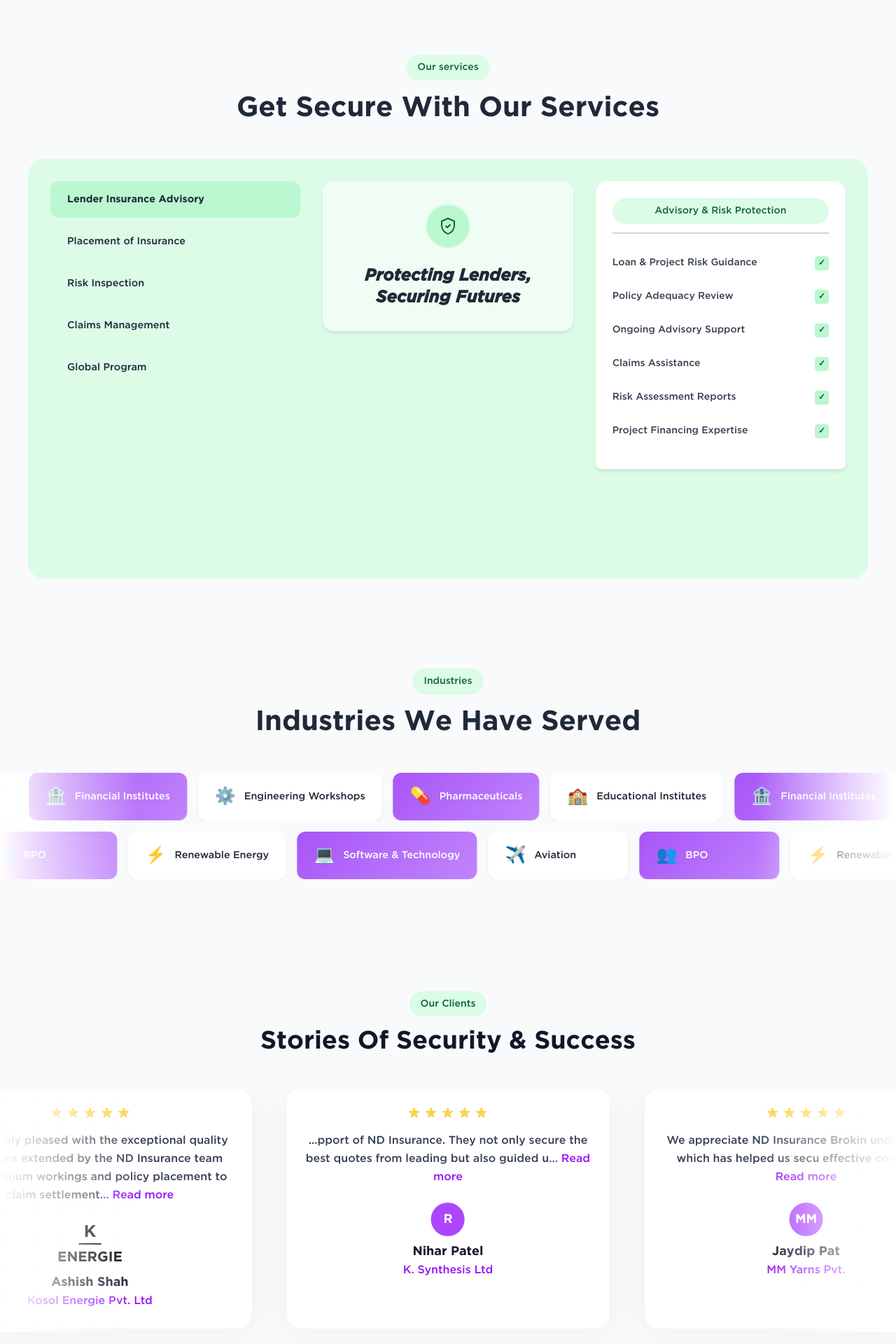
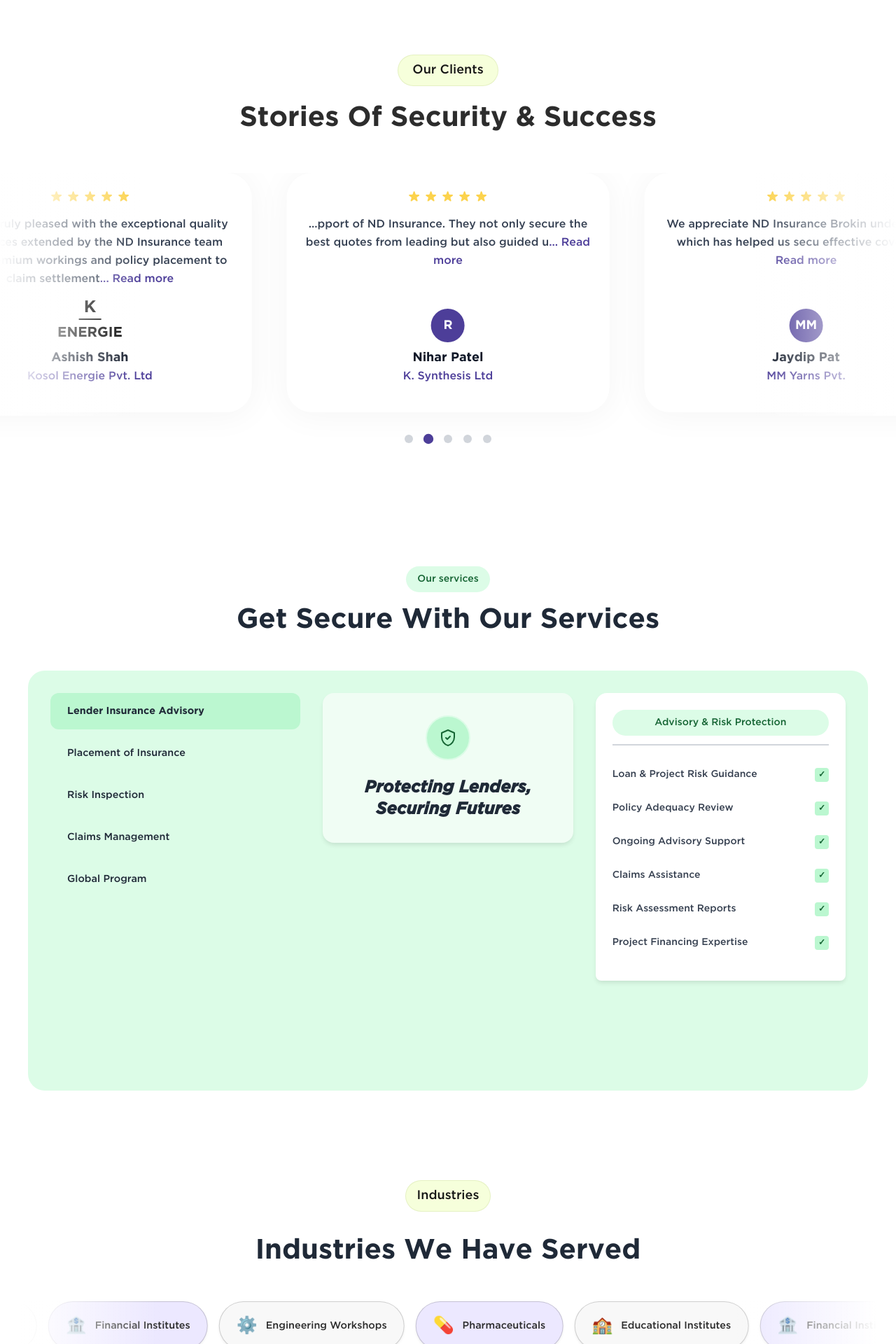
Before and after one commit to Sublime-Data-System/ND-Insurance, a Next.js app: page / in a window 1280 px wide. Shown: the part 2320-4240 px from the top of the page at 70% size. Built offline with nearby package versions, Linux system fonts and the light colour scheme.

Commit message:
fix carousel UI

```diff
--- a/src/app/layout.tsx
+++ b/src/app/layout.tsx
@@ -15,7 +15,7 @@ export default function RootLayout({
 }>) {
   return (
     <html lang="en">
-      <body className="bg-gray-50 py-[20px]">
+      <body className="bg-[#ffffff] py-[20px]">
         <NavbarContainer />
         {children}
         <Footer />
--- a/src/app/page.tsx
+++ b/src/app/page.tsx
@@ -8,13 +8,13 @@ import TestimonialsCarousel from '@/components/HomePage/TestimonialsCarousel/Tes
 
 export default function Home() {
   return (
-    <div className="  bg-gray-50">
+    <div className="bg-[#ffffff]">
       <Hero />
       <ProductList />
       <GridLayout />
+      <TestimonialsCarousel />
       <ServicesSection />
       <IndustriesSection />
-      <TestimonialsCarousel />
       <InsuranceBanner />
     </div>
   )
--- a/src/components/HomePage/IndustriesSection/IndustriesSection.module.css
+++ b/src/components/HomePage/IndustriesSection/IndustriesSection.module.css
@@ -1,7 +1,8 @@
 .industriesSection {
   padding: 4rem 0;
-  background-color: #f8fafc;
   overflow: hidden;
+  max-width: 1225px;
+  margin: 0 auto;
 }
 
 .container {
@@ -15,13 +16,14 @@
 
 .badge {
   display: inline-block;
-  background-color: #dcfce7;
-  color: #166534;
+  background-color: #F6FFDB;
+  color: #161616;
   padding: 0.5rem 1rem;
-  border-radius: 9999px;
-  font-size: 0.875rem;
+  border-radius: 40.31px;
+  font-size: 1.125rem;
   font-weight: 500;
-  margin-bottom: 1rem;
+  margin-bottom: 2rem;
+  border: 1.79px solid #A9BF6838
 }
 
 .title {
@@ -88,27 +90,27 @@
   gap: 0.75rem;
   padding: 1rem 1.5rem;
   background-color: white;
-  border-radius: 0.75rem;
+  border-radius: 35.32px;
   box-shadow: 0 2px 4px -1px rgba(0, 0, 0, 0.1);
   white-space: nowrap;
   flex-shrink: 0;
   transition: all 0.3s ease;
   min-width: 200px;
+  border: 0.74px solid #0000002B;
 }
 
 .industryCard:nth-child(odd) {
-  background: linear-gradient(135deg, #a855f7, #c084fc);
-  color: white;
+  background: #ECE8FF;
+  color: #2C2C2C;
 }
 
 .industryCard:nth-child(even) {
-  background-color: white;
-  color: #1f2937;
+  background-color: #F8F8F8;
+  color: #2C2C2C;
 }
 
 .industryCard:hover {
-  transform: translateY(-2px);
-  box-shadow: 0 4px 8px -2px rgba(0, 0, 0, 0.15);
+  transform: scale(0.9);
 }
 
 .industryIcon {
@@ -170,7 +172,7 @@
   }
 
   .marqueeContent {
-    gap: 0.75rem;
+    gap: 12px;
   }
 }
 
--- a/src/components/HomePage/ServicesSection/ServicesSection.module.css
+++ b/src/components/HomePage/ServicesSection/ServicesSection.module.css
@@ -1,6 +1,5 @@
 .servicesSection {
   padding: 4rem 1rem;
-  background-color: #f8fafc;
 }
 
 .container {
--- a/src/components/HomePage/TestimonialsCarousel/TestimonialsCarousel.module.css
+++ b/src/components/HomePage/TestimonialsCarousel/TestimonialsCarousel.module.css
@@ -1,10 +1,12 @@
 .testimonialCard {
   width: 100%;
   height: 342px;
-  border-radius: 20px;
+  border-radius: 35.72px;
   padding: 24px;
-  box-shadow: 0px 3.31px 46.07px 4.46px rgba(0, 0, 0, 0.04);
   transition: transform 0.3s ease, box-shadow 0.3s ease;
+  box-shadow: 0px 3.31px 46.07px 4.46px #0000000A;
+  display: flex;
+  flex-direction: column;
 }
 
 .testimonialsSwiper :global(.swiper-wrapper) {
@@ -43,7 +45,7 @@
 }
 
 .testimonialsSwiper :global(.swiper-pagination-bullet-active) {
-  background-color: #7c3aed;
+  background-color: #4D3E99;
   transform: scale(1.2);
 }
 
@@ -62,7 +64,6 @@
   width: 200px;
   height: 80%;
   background: linear-gradient(to right, rgba(255, 255, 255, 1), transparent);
-  /* backdrop-filter: blur(20px); */
   z-index: 10;
   pointer-events: none;
 }
--- a/src/components/HomePage/TestimonialsCarousel/TestimonialsCarousel.tsx
+++ b/src/components/HomePage/TestimonialsCarousel/TestimonialsCarousel.tsx
@@ -90,7 +90,7 @@ const CompanyLogo = ({ logo }: { logo: string }) => {
     )
   }
   return (
-    <div className="w-12 h-12 bg-purple-500 rounded-full flex items-center justify-center mb-2 mx-auto">
+    <div className="w-12 h-12 bg-[#4D3E99] rounded-full flex items-center justify-center mb-2 mx-auto">
       <span className="text-white font-bold text-lg">{logo}</span>
     </div>
   )
@@ -98,14 +98,16 @@ const CompanyLogo = ({ logo }: { logo: string }) => {
 
 export default function TestimonialsCarousel() {
   return (
-    <section className="py-16 bg-gray-50">
+    <section className="py-16">
       <div className="mx-auto">
         {/* Header */}
         <div className="text-center mb-12">
-          <div className="inline-block bg-green-100 text-green-800 px-4 py-2 rounded-full text-sm font-medium mb-4">
+          <div className="inline-block bg-[#F6FFDB] text-[#161616] px-5 py-2 rounded-[40.31px] text-[18px] font-[350] mb-4 border-[1.79px] border-[#A9BF6838]">
             Our Clients
           </div>
-          <h2 className="text-4xl font-bold text-gray-900 mb-8">Stories Of Security & Success</h2>
+          <h2 className="text-[40px] font-bold text-[#2C2C2C] mb-8">
+            Stories Of Security & Success
+          </h2>
         </div>
 
         <div className="relative mx-auto overflow-hidden">
@@ -145,20 +147,22 @@ export default function TestimonialsCarousel() {
               <SwiperSlide key={testimonial.id}>
                 <div className={`${styles.testimonialCard} bg-white`}>
                   <StarRating rating={testimonial.rating} />
-                  <p className="text-gray-700 text-sm md:text-base leading-relaxed mb-4 md:mb-6 text-center">
+                  <p className="text-gray-700 text-sm md:text-base leading-relaxed text-center flex-grow">
                     {testimonial.text.split('... Read more')[0]}
-                    <span className="text-purple-600 cursor-pointer hover:underline">
+                    <span className="text-[#4D3E99] cursor-pointer hover:underline">
                       ... Read more
                     </span>
                   </p>
+                  <div className="mt-auto mb-4">
                     <CompanyLogo logo={testimonial.logo} />
                     <div className="text-center">
                       <h4 className="font-semibold text-gray-900 text-base md:text-lg">
                         {testimonial.name}
                       </h4>
-                    <p className="text-purple-600 font-medium text-sm md:text-base">
+                      <p className="text-[#4D3E99] font-medium text-sm md:text-base">
                         {testimonial.companyName}
                       </p>
+                    </div>
                   </div>
                 </div>
               </SwiperSlide>
```
Also changed, not shown: 1 other file (tests, documents, lock files or other folders). Lines whose indentation alone changed are shown as unchanged.
